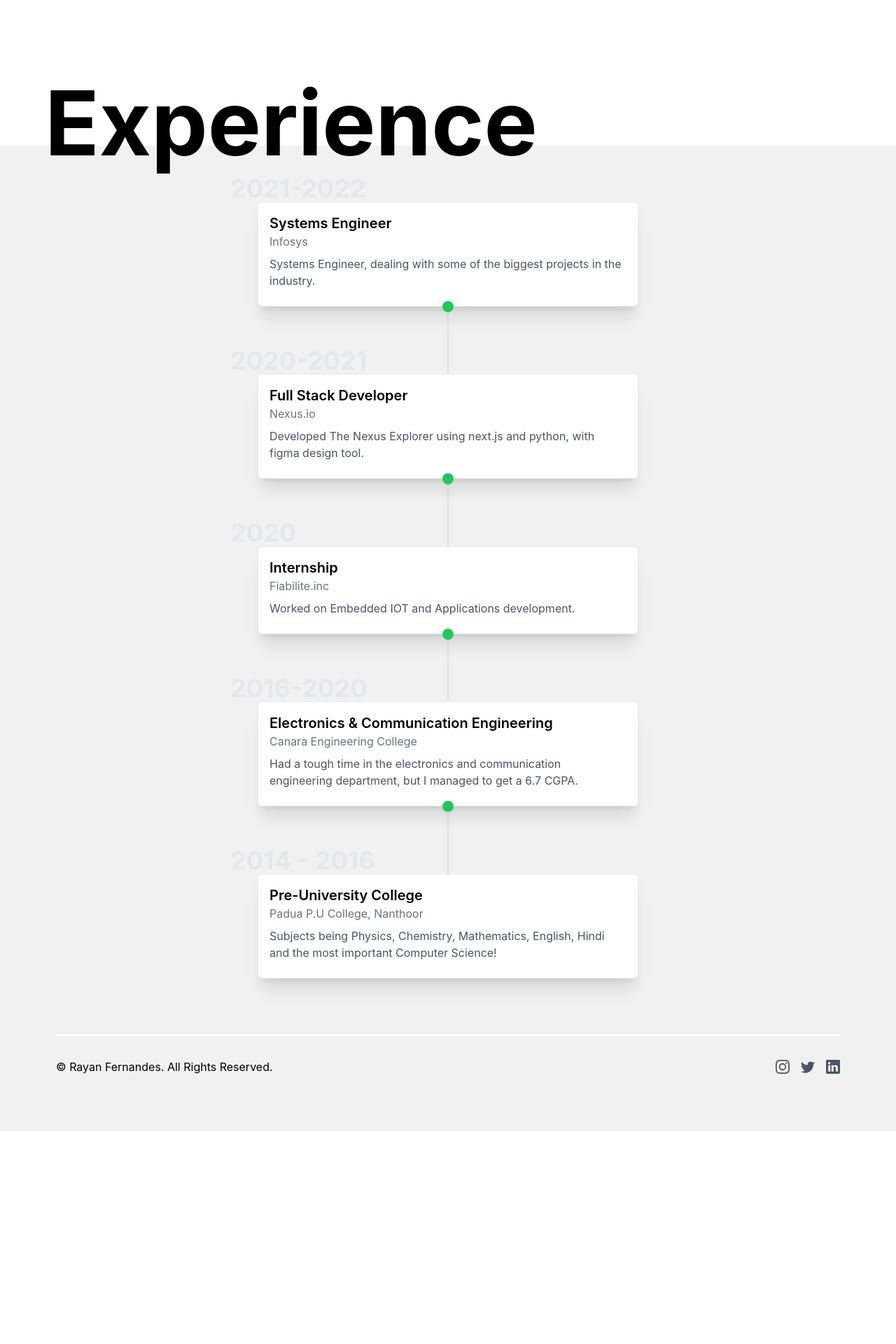
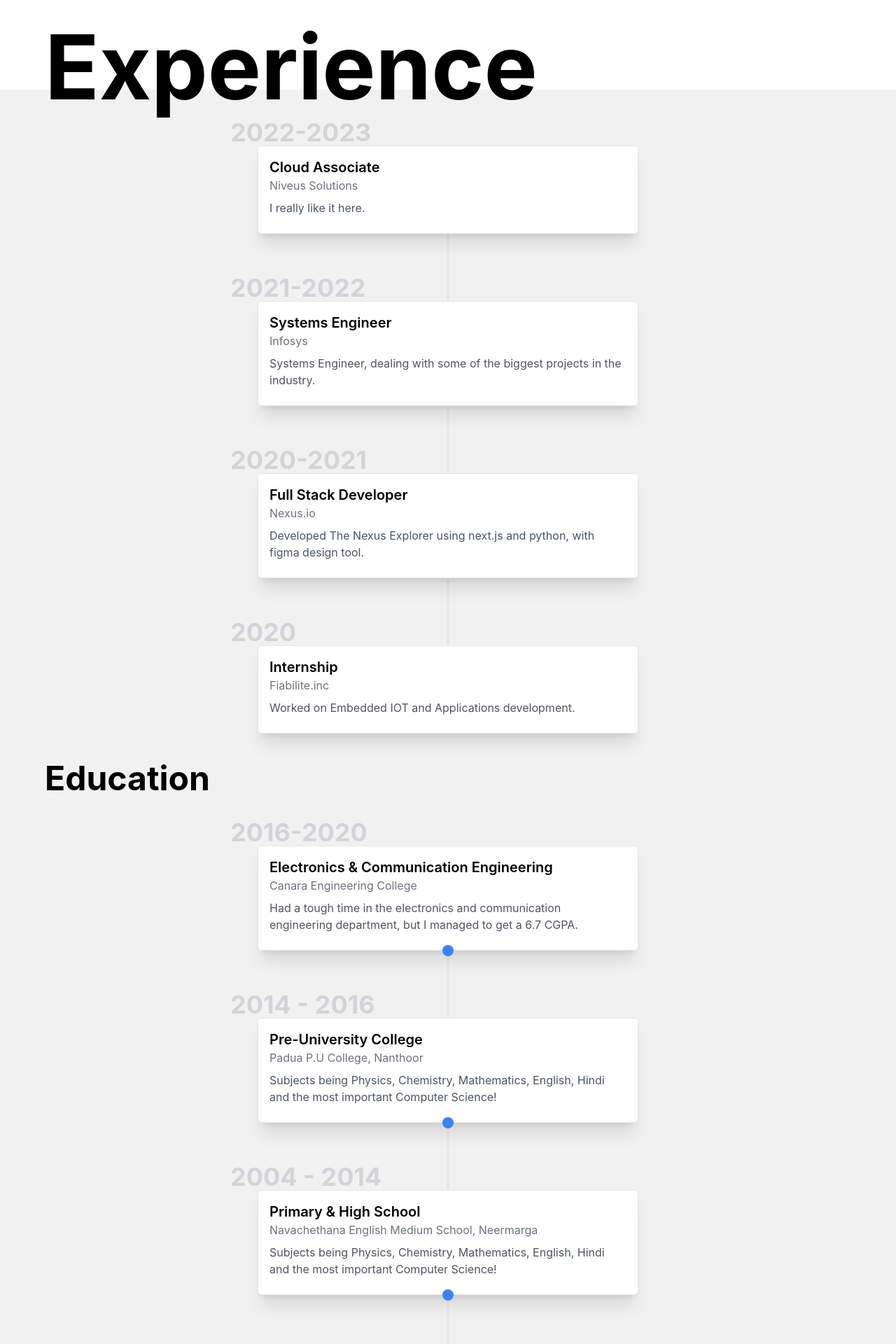
Before and after one commit to rayanfer32/rayanfer32.github.io, a Next.js app: page /experience in a window 1280 px wide. Shown: the part 180-2100 px from the top of the page at 70% size. Before the commit the page ends 1796 px from the top, so only its background shows below. Built offline with nearby package versions, Linux system fonts and the light colour scheme.

Commit message:
feat: updates

```diff
--- a/components/Experience.js
+++ b/components/Experience.js
@@ -10,9 +10,22 @@ export default function Experience() {
         </h1>
       </div>
       <div className="bg-[#F1F1F1] dark:bg-gray-900 -mt-4">
+        <CreateCards data={userData.experience} pingColor="green" />
+        <div className="max-w-6xl mx-auto h-20 dark:bg-gray-800">
+          <h1 className=" text-3xl md:text-5xl font-bold py-10 text-center md:text-left">
+            Education
+          </h1>
+        </div>
+        <CreateCards data={userData.education} pingColor="blue" />
+      </div>
+    </section>
+  );
+}
+
+function CreateCards({ data, pingColor }) {
+  return (
     <div className="grid grid-cols-1 dark:bg-gray-900 max-w-xl mx-auto pt-20">
-          {/* Experience card */}
-          {userData.experience.map((exp, idx) => (
+      {data.map((exp, idx) => (
         <React.Fragment key={exp.title}>
           <ExperienceCard
             key={idx}
@@ -24,8 +37,12 @@ export default function Experience() {
           />
           {idx === userData.experience.length - 1 ? null : (
             <div className="divider-container flex flex-col items-center -mt-2">
-                  <div className="w-4 h-4 bg-green-500 rounded-full relative z-10">
-                    <div className="w-4 h-4 bg-green-500 rounded-full relative z-10 animate-ping"></div>
+              <div
+                className={`w-4 h-4 bg-${pingColor}-500 rounded-full relative z-10`}
+              >
+                <div
+                  className={`w-4 h-4 bg-${pingColor}-500 rounded-full relative z-10 animate-ping`}
+                ></div>
               </div>
               <div className="w-1 h-24 bg-gray-200 dark:bg-gray-500 rounded-full -mt-2"></div>
             </div>
@@ -33,15 +50,13 @@ export default function Experience() {
         </React.Fragment>
       ))}
     </div>
-      </div>
-    </section>
   );
 }
 
 const ExperienceCard = ({ title, desc, year, company, companyLink }) => {
   return (
     <div className="relative experience-card border p-4 rounded-md shadow-xl bg-white dark:bg-gray-800 z-10 mx-4">
-      <h1 className="absolute -top-10 md:-left-10 md:-top-10 text-4xl text-gray-200 font-bold dark:text-gray-800">
+      <h1 className="absolute -top-10 md:-left-10 md:-top-10 text-4xl text-zinc-300 font-bold dark:text-gray-500">
         {year}
       </h1>
       <h1 className="font-semibold text-xl">{title}</h1>
--- a/components/Hero.js
+++ b/components/Hero.js
@@ -12,7 +12,7 @@ export default function Hero() {
         <RoughNotationGroup show={true}>
           {userData.traits.map(([trait, color], index) => (
             <RainbowHighlight key={trait} color={color}>
-              <h1 className="text-4xl md:text-8xl font-bold text-gray-700 dark:text-gray-200 my-2">
+              <h1 className="text-3xl md:text-8xl font-bold text-gray-700 dark:text-gray-200 my-2">
                 {trait}
               </h1>
             </RainbowHighlight>
--- a/components/Navbar.js
+++ b/components/Navbar.js
@@ -23,7 +23,7 @@ export default function Navbar() {
   ];
 
   return (
-    <div className="max-w-6xl  mx-auto px-4 py-10 md:py-20">
+    <div className="max-w-6l mx-auto px-4 py-10 md:py-10">
       <div className="flex  md:flex-row justify-between items-center">
         {/* Logo / Home / Text */}
 
--- a/constants/data.js
+++ b/constants/data.js
@@ -95,6 +95,13 @@ const userData = {
   },
   experience: [
     {
+      title: "Cloud Associate",
+      company: "Niveus Solutions",
+      year: "2022-2023",
+      companyLink: "https://niveussolutions.com",
+      desc: "I really like it here.",
+    },
+    {
       title: "Systems Engineer",
       company: "Infosys",
       year: "2021-2022",
@@ -115,6 +122,8 @@ const userData = {
       companyLink: "https://fiabilite.com",
       desc: "Worked on Embedded IOT and Applications development.",
     },
+  ],
+  education: [
     {
       title: "Electronics & Communication Engineering",
       company: "Canara Engineering College",
@@ -127,6 +136,13 @@ const userData = {
       company: "Padua P.U College, Nanthoor",
       year: "2014 - 2016",
       companyLink: "https://paduapucollege.org",
+      desc: "Subjects being Physics, Chemistry, Mathematics, English, Hindi and the most important Computer Science!",
+    },
+    {
+      title: "Primary & High School",
+      company: "Navachethana English Medium School, Neermarga",
+      year: "2004 - 2014",
+      companyLink: "https://navachetana.org",
       desc: "Subjects being Physics, Chemistry, Mathematics, English, Hindi and the most important Computer Science!",
     },
   ],
```
Lines whose indentation alone changed are shown as unchanged.
